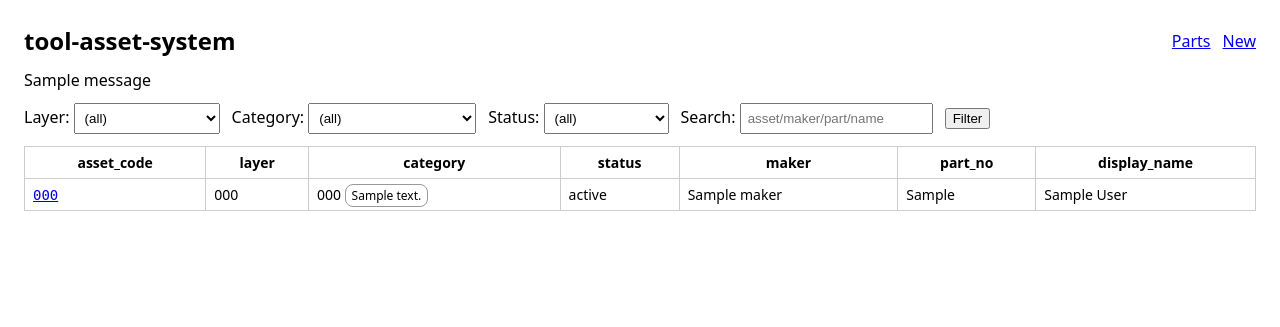
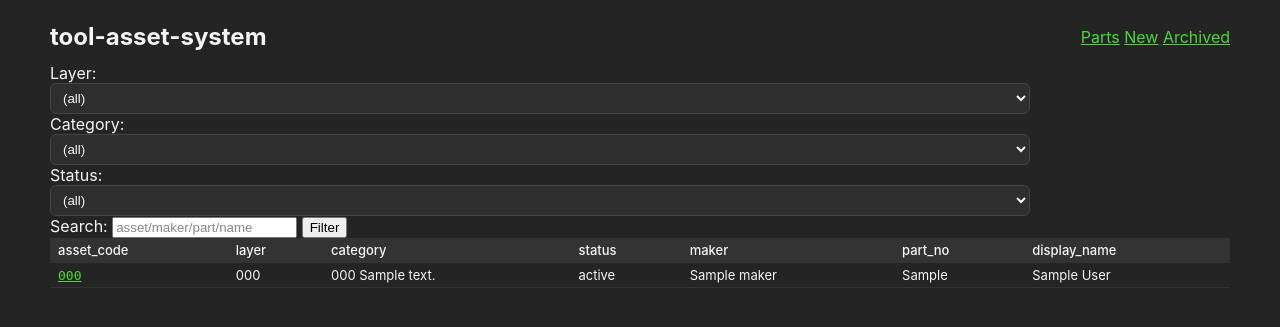
Before and after one commit to m1tkd23-lang/tool-asset-system, a Python web app: template src/tool_asset_system/web/templates/parts_list.html in a window 1280 px wide. Shown: the top 327 px of the page. Run offline with Jinja, Linux system fonts and the light colour scheme; the template is opened without the code that fills it: most values are stand-ins (such as "Sample title", 1, 10 or a date in 2020); one stand-in notice (Sample message) is shown.

Commit message:
feat: implement part restoration functionality and enhance archived parts view

```diff
--- /dev/null
+++ b/src/tool_asset_system/web/static/style.css
@@ -0,0 +1,471 @@
+/* =========================================================
+   共通レイアウト & テーマ変数（Dark only）
+   ========================================================= */
+
+   body.app-body {
+    /* カラーバリアブル（ダーク固定） */
+    --bg-body: #242424;              /* 全体背景 */
+    --bg-surface: #2d2d2d;           /* カードやフォームの背景 */
+    --bg-surface-alt: #333333;       /* テーブルヘッダなど */
+    --border-subtle: #333333;
+
+    --text-main: #f5f5f5;
+    --text-muted: #b3b3b3;
+
+    --accent: #49d836;               /* 緑系アクセント */
+    --accent-soft: rgba(73, 216, 54, 0.16);
+    --danger: #ff6b6b;
+
+    /* ===== Form controls ===== */
+    --control-bg: #2e2e2e;
+    --control-bg-focus: #3a3a3a;
+    --control-bg-readonly: #111;
+    --control-border: #444;
+    --control-border-focus: var(--accent);
+    --control-text: var(--text-main);
+    --control-placeholder: #888;
+
+    --radius-sm: 4px;
+    --radius-md: 8px;
+    --radius-lg: 12px;
+
+    --shadow-soft: 0 10px 30px rgba(0, 0, 0, 0.4);
+
+    margin: 0;
+    padding: 6px 14px;
+    background-color: var(--bg-body);
+    color: var(--text-main);
+    font-family: -apple-system, BlinkMacSystemFont, "Segoe UI",
+                 system-ui, sans-serif;
+  }
+
+  /* =========================================================
+     レイアウト
+     ========================================================= */
+
+  .app-root {
+    max-width: 1180px;
+    margin: 0 auto;
+    padding: 16px 24px 32px;
+  }
+
+  .app-main {
+    margin-top: 12px;
+  }
+
+  hr {
+    border: none;
+    border-top: 1px solid var(--border-subtle);
+    margin: 8px 0 12px;
+  }
+
+  /* =========================================================
+     リンク & テキスト
+     ========================================================= */
+
+  a {
+    color: var(--accent);
+  }
+  a:hover {
+    text-decoration: underline;
+  }
+
+  .text-muted {
+    color: var(--text-muted);
+    font-size: 12px;
+  }
+
+  /* =========================================================
+     フォーム（入力コントロール）
+     ========================================================= */
+
+  input[type="text"],
+  input[type="number"],
+  input[type="search"],
+  input[type="url"],
+  select,
+  textarea {
+    background-color: var(--control-bg);
+    color: var(--control-text);
+    border: 1px solid var(--control-border);
+    padding: 6px 8px;
+    border-radius: 6px;
+    transition: border-color 0.2s ease,
+                background-color 0.2s ease;
+  }
+
+  input::placeholder,
+  textarea::placeholder {
+    color: var(--control-placeholder);
+  }
+
+  input:focus,
+  select:focus,
+  textarea:focus {
+    outline: none;
+    border-color: var(--control-border-focus);
+    background-color: var(--control-bg-focus);
+  }
+
+  textarea[readonly] {
+    background-color: var(--control-bg-readonly);
+    color: var(--control-text);
+    border: 1px solid var(--control-border);
+    font-family: "Consolas", "SFMono-Regular", monospace;
+    font-size: 0.9rem;
+  }
+
+  /* =========================================================
+     フォーム幅制御（new / edit 共通）
+     ========================================================= */
+
+  .app-main form {
+    max-width: 980px;
+  }
+
+  .app-main form input[type="text"],
+  .app-main form input[type="url"],
+  .app-main form input[type="search"],
+  .app-main form select,
+  .app-main form textarea {
+    width: 100%;
+    max-width: 980px;
+    box-sizing: border-box;
+  }
+
+  /* プレビュー textarea */
+  #path_preview {
+    width: 100%;
+    max-width: 980px;
+    box-sizing: border-box;
+  }
+
+  /* ===== 一覧(index)の検索フォームだけ、入力を横並びしやすくする ===== */
+  .filter-form input[type="text"],
+  .filter-form input[type="search"],
+  .filter-form select {
+    width: auto;        /* ← .app-main form の width:100% を打ち消す */
+    max-width: none;
+  }
+
+  /* 各フィルタが潰れすぎない最低幅（好みで調整OK） */
+  .filter-form select { min-width: 240px; }
+  .filter-form #category_select,
+  .filter-form #category_input { min-width: 260px; }
+
+  /* index のキーワードは「グリッドの幅に従う」ようにする */
+  .filter-form .q-input {
+    width: 100%;
+    min-width: 240px;   /* 画面が狭いときに最低限 */
+  }
+
+  /* Statusは固定気味に */
+  .filter-form .status-select {
+    min-width: 180px;
+  }
+
+  /* ===== アプリ内ページタイトル（全ページ共通） ===== */
+  .app-main h2 {
+    font-size: 1.2rem;
+    margin-top: 0.2em;
+    margin-bottom: 0.6em;
+  }
+
+  /* ===== index 検索フォーム：狭い画面での並び替え ===== */
+  @media (max-width: 900px) {
+    .filter-row-2 {
+      grid-template-columns: 1fr auto;   /* キーワード | Status */
+    }
+    .filter-row-2 .filter-actions {
+      grid-column: 1 / -1;              /* 横いっぱい */
+      justify-content: flex-end;
+      margin-top: 0.4em;
+    }
+  }
+
+  /* =========================================================
+     テーブル
+     ========================================================= */
+
+  table {
+    border-collapse: collapse;
+    width: 100%;
+    font-size: 13px;
+  }
+
+  th,
+  td {
+    padding: 4px 8px;
+    border-bottom: 1px solid var(--border-subtle);
+  }
+
+  th {
+    text-align: left;
+    background-color: var(--bg-surface-alt);
+    font-weight: 500;
+    white-space: nowrap;
+  }
+
+  /* 偶数行：ほんのり */
+  tbody tr:nth-child(even) td {
+    background-color: rgba(255, 255, 255, 0.012);
+  }
+
+  /* hover：白っぽく“塗る”より、アクセントを薄く載せる方がダークに馴染む */
+  tbody tr:hover td {
+    background-color: var(--accent-soft);
+  }
+
+  /* =========================================================
+     タグ
+     ========================================================= */
+
+  .tag {
+    display: inline-block;
+    padding: 8px 20px;
+    margin: 4px 8px;
+    border-radius: 10px;
+    background: #0a3355;
+    font-size: 14px;
+    color: var(--text-main);
+    font-weight: 500;
+  }
+
+  /* =========================================================
+     リンク一覧（detail）
+     ========================================================= */
+
+  .link-list {
+    list-style: none;
+    padding-left: 0;
+    margin: 0 0 0.5rem 0;
+  }
+
+  .link-list li {
+    margin-bottom: 0.25rem;
+  }
+
+  .link-label {
+    display: inline-block;
+    min-width: 7em;
+  }
+
+  .folder-path-block {
+    margin-top: 0.25rem;
+  }
+
+  /* =========================================================
+     ナビ
+     ========================================================= */
+
+  .top-nav {
+    display: flex;
+    justify-content: space-between;
+    align-items: center;
+    gap: 12px;
+    flex-wrap: wrap;
+  }
+
+  .nav-right {
+    white-space: nowrap;
+  }
+
+  /* =========================================================
+     WebViewで文字選択できない問題の対策（基本）
+     ========================================================= */
+
+  body, p, h1, h2, h3, h4, h5, h6, span, a, li, td, th, code, pre, label, small {
+    -webkit-user-select: text;
+    user-select: text;
+  }
+
+  input, textarea {
+    -webkit-user-select: text;
+    user-select: text;
+  }
+
+  /* =========================================================
+     Copy UI
+     ========================================================= */
+
+  .copyable {
+    cursor: copy;
+    padding: 2px 6px;
+    border-radius: 6px;
+  }
+  .copyable:hover {
+    background: rgba(255, 255, 255, 0.08);
+  }
+  .copyable:active {
+    background: rgba(255, 255, 255, 0.14);
+  }
+
+  /* =========================================================
+     Flash messages
+     （元の flash-error がライト背景だったのでダーク向けに修正）
+     ========================================================= */
+
+  .flash-messages {
+    margin-bottom: 1em;
+  }
+
+  .flash-error {
+    background: rgba(255, 107, 107, 0.12);
+    border: 1px solid rgba(255, 107, 107, 0.45);
+    color: #ffd4d4;
+    padding: 0.6em 0.8em;
+    border-radius: 4px;
+  }
+
+  /* =========================================================
+     ヘッダ2行目：フォルダパス行
+     ========================================================= */
+
+  .header-path-row {
+    display: flex;
+    align-items: center;
+    gap: 0.5rem;
+    margin-top: 0.35rem;
+  }
+
+  .header-folder-link,
+  .header-temp-link {
+    font-size: 1.05rem;
+    font-weight: 600;
+  }
+
+  /* 一時保管が主張しすぎないよう調整 */
+  .header-temp-link {
+    opacity: 0.95;
+  }
+
+  .path-text {
+    font-size: 0.9rem;
+    color: var(--text-muted);
+    white-space: nowrap;
+    overflow: hidden;
+    text-overflow: ellipsis;
+  }
+
+  /* ⚙ を右端へ */
+  .header-settings {
+    margin-left: auto;
+    text-decoration: none;
+    font-size: 0.95rem;
+    opacity: 0.8;
+  }
+  .header-settings:hover {
+    opacity: 1.0;
+  }
+
+  /* =========================================================
+     コピー完了トースト（控えめ通知）
+     ========================================================= */
+
+  .copy-toast {
+    position: fixed;
+    z-index: 9999;
+
+    font-size: 12px;
+    padding: 6px 10px;
+    border-radius: 10px;
+
+    background: rgba(0, 0, 0, 0.75);
+    color: #fff;
+
+    box-shadow: 0 6px 20px rgba(0, 0, 0, 0.25);
+    pointer-events: none;
+
+    opacity: 0;
+    transform: translateY(6px);
+    transition:
+      opacity 150ms ease,
+      transform 150ms ease;
+  }
+
+  .copy-toast.is-visible {
+    opacity: 1;
+    transform: translateY(0);
+  }
+
+  /* =========================================================
+     detail: リンクを2列に出す箱
+     ========================================================= */
+
+  .link-dual {
+    display: grid;
+    grid-template-columns: 1fr 1fr;
+    gap: 12px;
+    margin: 0 0 12px 0;
+  }
+
+  .link-box {
+    padding: 8px 10px;
+    border: 1px solid #3333;
+    border-radius: 8px;
+  }
+
+  .link-box ul {
+    margin: 6px 0 0 18px;
+  }
+
+  /* =========================================================
+     タグ入力：オートコンプリート候補
+     ========================================================= */
+
+  .tag-suggest-box {
+    background-color: var(--bg-surface);
+    color: var(--text-main);
+
+    border: 1px solid var(--control-border);
+    border-radius: var(--radius-sm);
+
+    box-shadow: var(--shadow-soft);
+  }
+
+  .tag-suggest-box > div {
+    padding: 6px 8px;
+    cursor: pointer;
+    font-size: 0.9rem;
+    line-height: 1.4;
+  }
+
+  .tag-suggest-box > div:hover {
+    background-color: var(--accent-soft);
+  }
+
+  /* =========================================================
+     OneNoteテンプレ（details/summary 表示）
+     ========================================================= */
+
+  .onenote-template {
+    margin-top: 6px;
+  }
+
+  .onenote-template summary {
+    padding: 10px 12px;
+    border: 1px solid #444;
+    border-radius: 8px;
+    background: rgba(255,255,255,0.04);
+    cursor: pointer;
+    user-select: none;
+    list-style: none;
+  }
+
+  .onenote-template summary::-webkit-details-marker {
+    display: none;
+  }
+
+  .onenote-template summary:hover {
+    border-color: var(--accent);
+  }
+
+  .onenote-body-full {
+    margin: 10px 0 0 0;
+    padding: 10px 12px;
+    border: 1px solid #333;
+    border-radius: 8px;
+    background: rgba(0,0,0,0.25);
+    white-space: pre-wrap;
+    overflow-wrap: anywhere;
+  }
--- a/src/tool_asset_system/web/templates/base.html
+++ b/src/tool_asset_system/web/templates/base.html
@@ -6,74 +6,25 @@
 <head>
   <meta charset="utf-8">
   <title>tool-asset-system</title>
-  <style>
-    body {
-      font-family: system-ui, sans-serif;
-      margin: 24px;
-    }
-
-    .row {
-      display: flex;
-      gap: 12px;
-      flex-wrap: wrap;
-      align-items: center;
-    }
-
-    table {
-      border-collapse: collapse;
-      width: 100%;
-      margin-top: 12px;
-    }
-
-    th,
-    td {
-      border: 1px solid #ccc;
-      padding: 6px 8px;
-      font-size: 14px;
-    }
-
-    .ok {
-      color: #0a0;
-    }
-
-    .err {
-      color: #a00;
-    }
-
-    .badge {
-      padding: 2px 6px;
-      border: 1px solid #999;
-      border-radius: 8px;
-      font-size: 12px;
-    }
-
-    input,
-    select {
-      padding: 6px;
-    }
-  </style>
+  <link rel="stylesheet" href="{{ url_for('static', filename='style.css') }}">
 </head>
 
-<body>
-  <div class="row" style="justify-content: space-between;">
-    <h2 style="margin:0;">tool-asset-system</h2>
-    <div class="row">
-      <a href="/parts">Parts</a>
-      <a href="/parts/new">New</a>
-    </div>
+<body class="app-body">
+  <div class="app-root">
+    <header class="top-nav">
+      <h2 style="margin:0;">tool-asset-system</h2>
+      <nav class="nav-right">
+        <a href="{{ url_for('parts.parts_list') }}">Parts</a>
+        <a href="{{ url_for('parts.parts_new') }}">New</a>
+        <a href="{{ url_for('parts.parts_archived') }}">Archived</a>
+      </nav>
+    </header>
+
+    <main class="app-main">
+
+      {% block content %}{% endblock %}
+    </main>
   </div>
-
-  {% with messages = get_flashed_messages(with_categories=true) %}
-  {% if messages %}
-  <div style="margin:12px 0;">
-    {% for cat,msg in messages %}
-    <div class="{{cat}}">{{msg}}</div>
-    {% endfor %}
-  </div>
-  {% endif %}
-  {% endwith %}
-
-  {% block content %}{% endblock %}
 </body>
 
 </html>
```
Also changed, not shown: src/tool_asset_system/services/parts.py (+17 -0 lines), src/tool_asset_system/web/routes_parts.py (+53 -1 lines), src/tool_asset_system/web/templates/parts_archived.html (added, +77 -0 lines), src/tool_asset_system/web/templates/parts_detail.html (+6 -1 lines), data/tool_asset.db.
